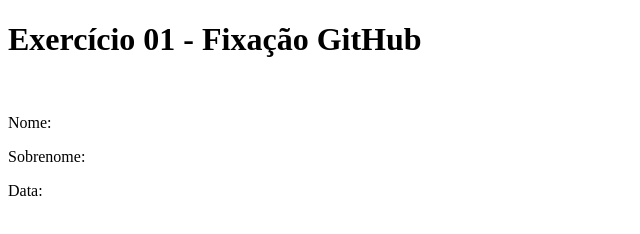
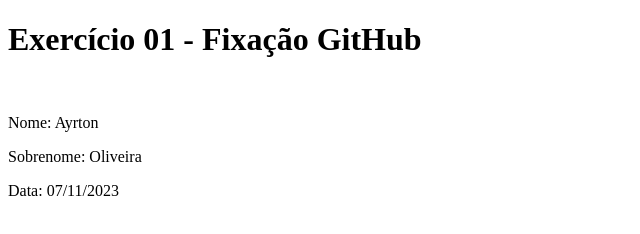
Before and after one commit to johndesk2205/exercicio-1, a plain HTML site: page index.html in a window 1280 px wide. Shown: the whole page, without its empty margins (0-640 px from the left). Drawn offline with Linux system fonts and the light colour scheme.

Commit message:
alter nome tilto

```diff
--- a/index.html
+++ b/index.html
@@ -8,9 +8,9 @@
 <body>
     <h1>Exercício 01 - Fixação GitHub</h1>
     <br>
-    <p>Nome:</p>
-    <p>Sobrenome:</p>
-    <p>Data:</p>
+    <p>Nome: Ayrton</p>
+    <p>Sobrenome: Oliveira</p>
+    <p>Data: 07/11/2023</p>
     <br>
 
 </body>
```
